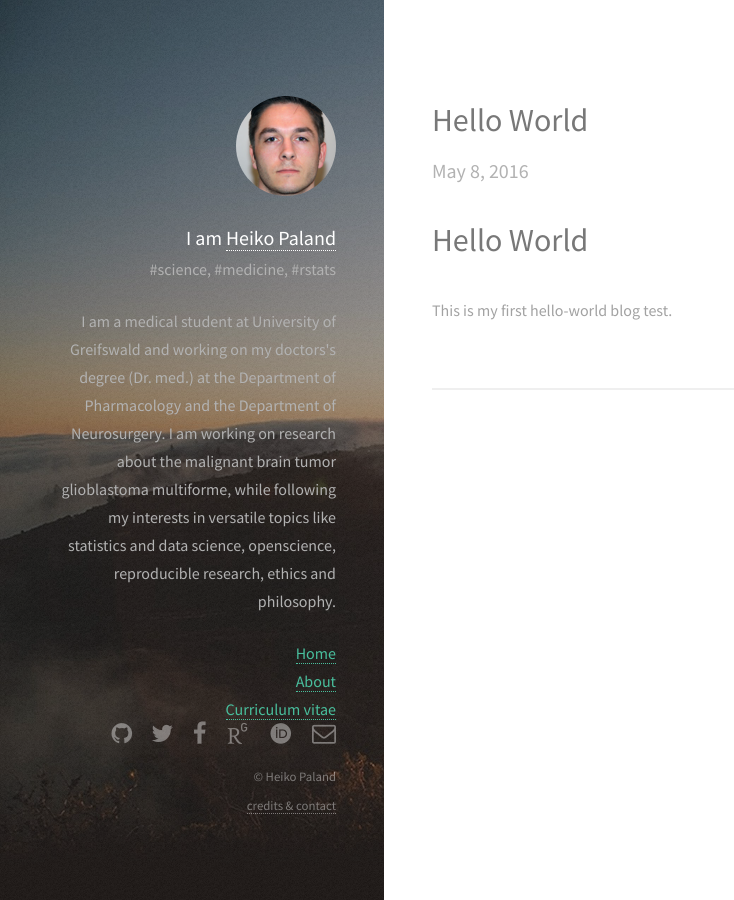
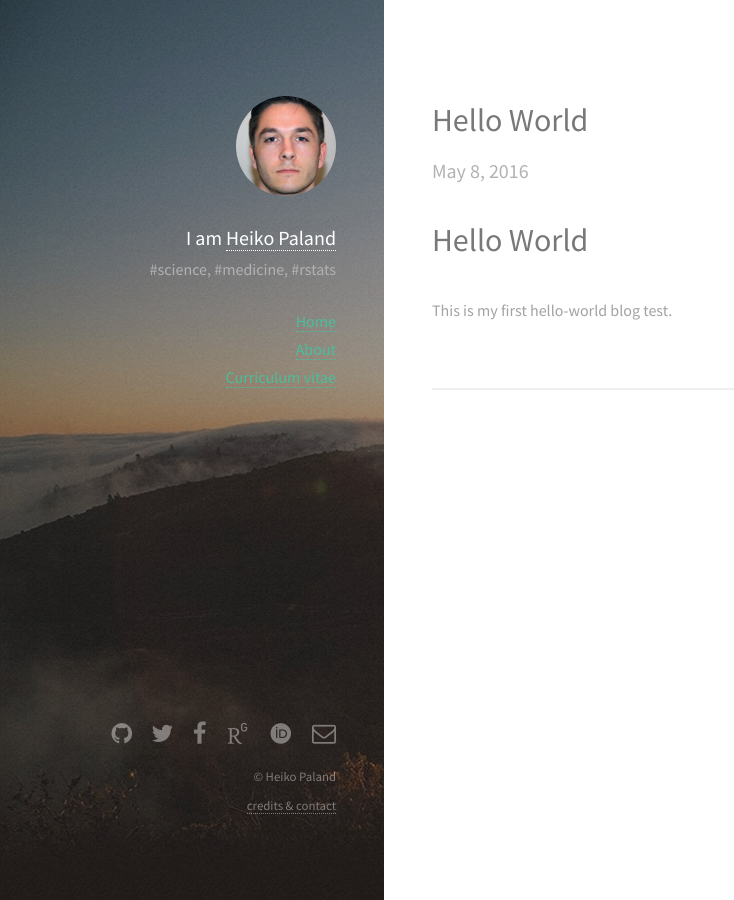
Before and after one commit to old-jekyll-templates/Strata-Jekyll-Theme, a Jekyll site: the page built from index.html, in a window 1280 px wide. Shown: the whole page, without its empty margins (0-734 px from the left). Built offline with Jekyll 4.4.1, drawn with Linux system fonts in a browser that asks for light colours; some web fonts are replaced.

Commit message:
redo short bio

```diff
--- a/_layouts/default.html
+++ b/_layouts/default.html
@@ -24,7 +24,6 @@
           <a href="#" class="image avatar"><img src="/images/avatar.jpg" alt="" /></a>
           <h1><strong>I am <a href="/">Heiko Paland</a></strong></h1>
           <p>#science, #medicine, #rstats</p>
-          <p>I am a medical student at University of Greifswald and working on my doctors's degree (Dr. med.) at the Department of Pharmacology and the Department of Neurosurgery.  I am working on research about the malignant brain tumor glioblastoma multiforme, while following my interests in versatile topics like statistics and data science, openscience, reproducible research, ethics and philosophy.</p>
 
       <ul class="sidebar-nav">
       <li class="sidebar-nav-item{% if page.title == "Home" %} active{% endif %}">
```
